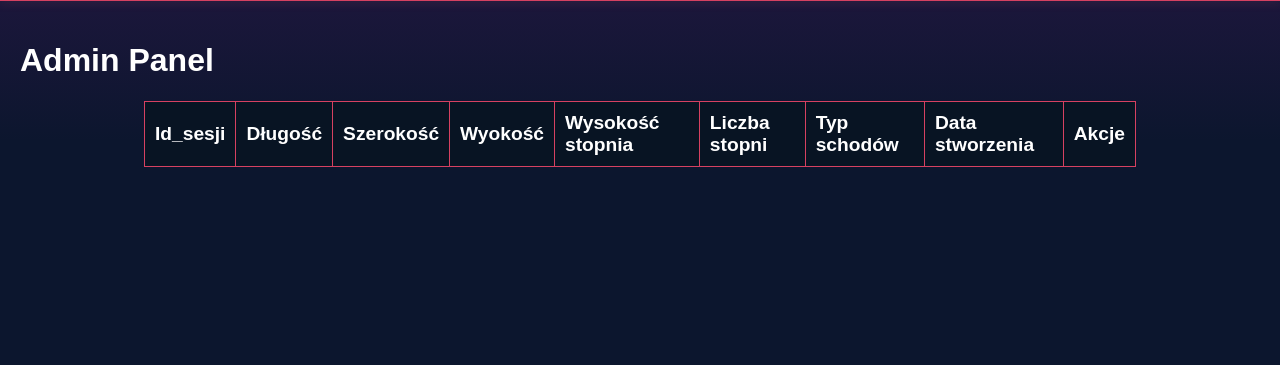
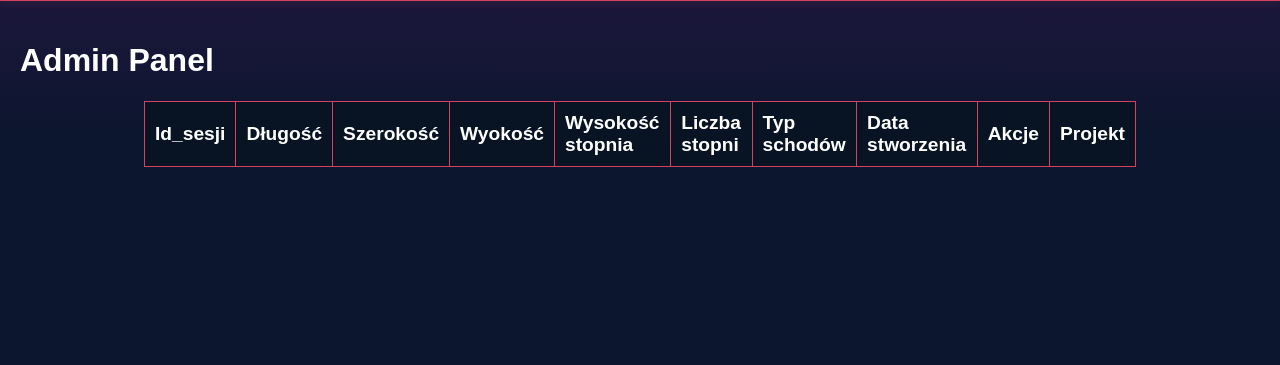
Before and after one commit to MagicznyFrank/Schody3D, a Flask app: page /views/admin/ in a window 1280 px wide. Shown: the part 126-491 px from the top of the page. Run offline with Flask 3, Linux system fonts and the light colour scheme; data that the repository does not hold is empty.

Commit message:
Finishing AdminPanel

```diff
--- a/templates/admin.html
+++ b/templates/admin.html
@@ -17,6 +17,7 @@
             <th>Typ schodów</th>
             <th> <a href="?sort=generated_date&prev_sort={{ sort_by }}&order={{ order }}">Data stworzenia</a></th>
             <th>Akcje</th>
+            <th>Projekt</th>
         </tr>
         {% for stairs in stairs %}
         <tr>
@@ -33,6 +34,7 @@
                 <button class="delete-button" type="submit">Usuń</button>
             </form>
         </td>
+            <td>Link</td>
         </tr>
         {% endfor %}
     </table>
```
